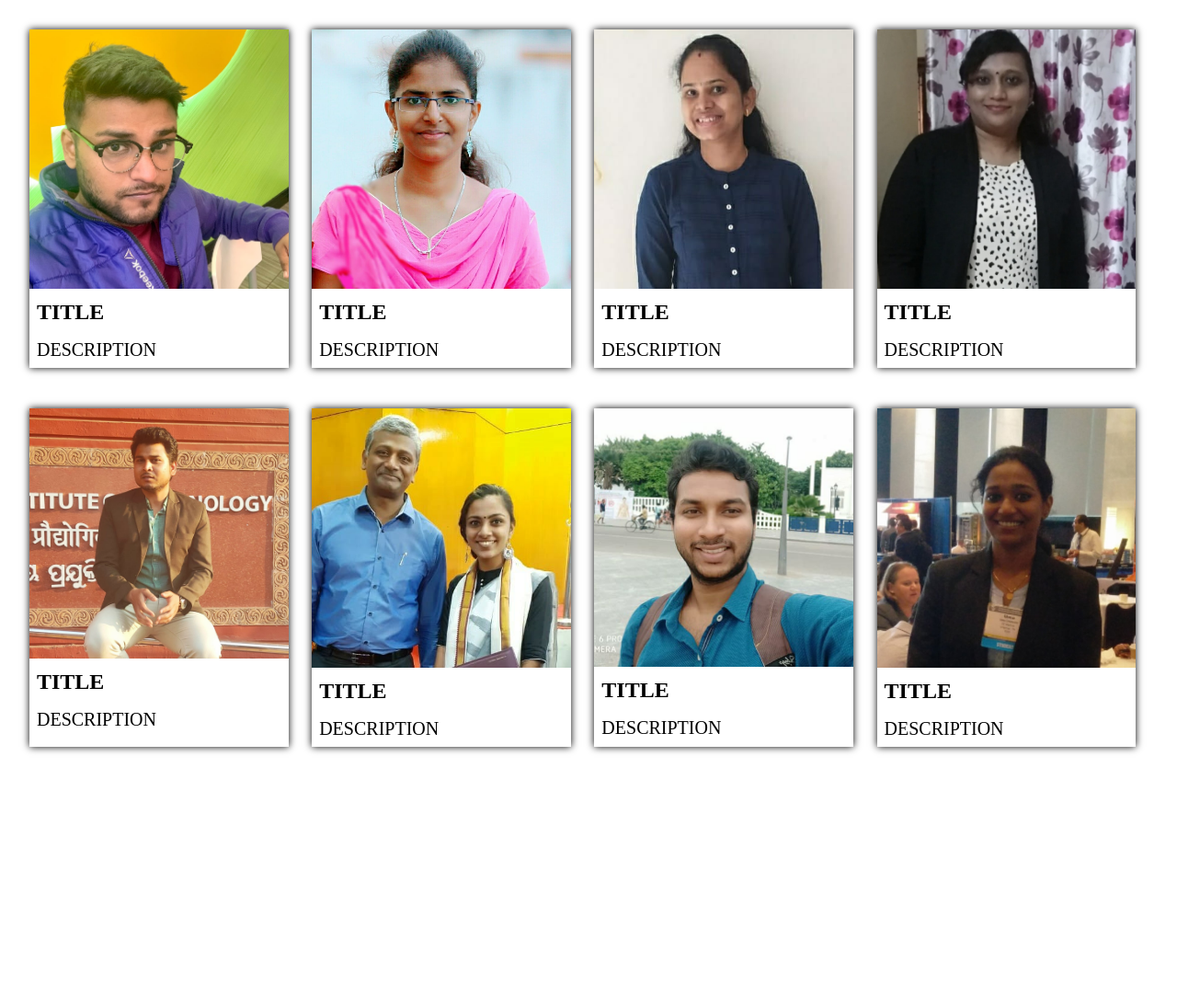
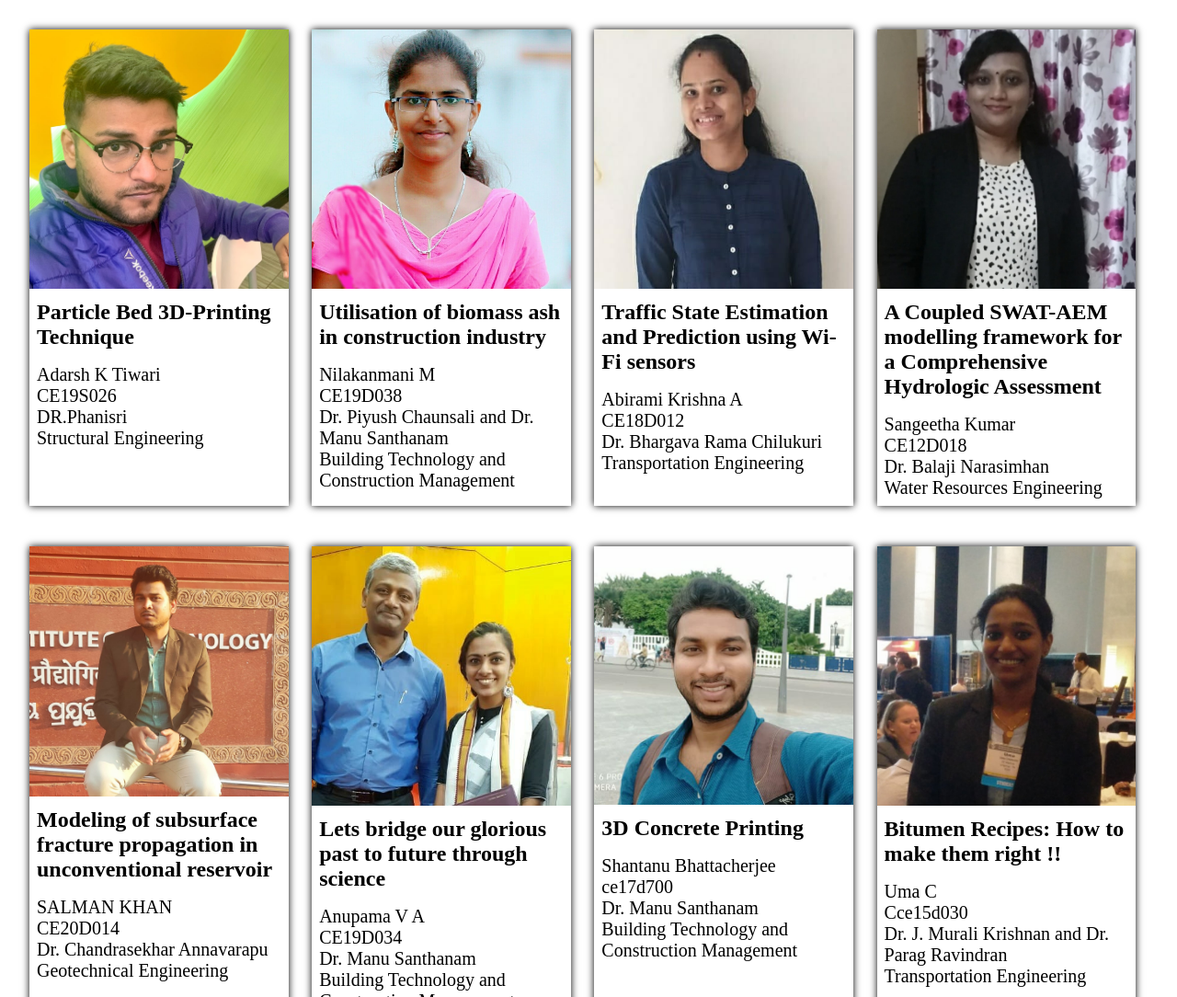
Before and after one commit to santhan09/card_final, a plain HTML site: page index.html in a window 1280 px wide. Shown: the top 1084 px of the page at 92% size. Before the commit the page ends 825 px from the top, so only its background shows below. Drawn offline with Linux system fonts and the light colour scheme.

Commit message:
Update index.html

```diff
--- a/index.html
+++ b/index.html
@@ -9,23 +9,23 @@
 <div id="cards">
   <div>
       <a href="https://www.youtube.com/watch?v=MeII4MjU27o" target="_blank"><img class="thumbnail" src="1.jpeg" ></a>
-      <p class="card-title">TITLE</p>
-      <p class="card-details">DESCRIPTION</p>
+      <p class="card-title">Particle Bed 3D-Printing Technique</p>
+      <p class="card-details">Adarsh K Tiwari <br> CE19S026 <br> DR.Phanisri <br> Structural Engineering</p>
   </div>
   <div>
       <a href="https://www.youtube.com/watch?v=K0l5DQZ4uK4" target="_blank"><img class="thumbnail" src="2.jpeg"></a>
-      <p class="card-title">TITLE</p>
-      <p class="card-details">DESCRIPTION</p>
+      <p class="card-title">Utilisation of biomass ash in construction industry</p>
+      <p class="card-details"> Nilakanmani M <br> CE19D038 <br>  Dr. Piyush Chaunsali and Dr. Manu Santhanam <br> Building Technology and Construction Management</p>
   </div>
   <div>
       <a href="https://www.youtube.com/watch?v=VkSq7O-CnK4" target="_blank"><img class="thumbnail" src="3.jpeg"></a>
-      <p class="card-title">TITLE</p>
-      <p class="card-details">DESCRIPTION</p>
+      <p class="card-title">Traffic State Estimation and Prediction using Wi-Fi sensors</p>
+      <p class="card-details">Abirami Krishna A <br> CE18D012 <br> Dr. Bhargava Rama Chilukuri <br> Transportation Engineering</p>
   </div>
   <div>
       <a href="https://www.youtube.com/watch?v=gbadRtb7KNc" target="_blank"><img class="thumbnail" src="4.jpeg"></a>
-      <p class="card-title">TITLE</p>
-      <p class="card-details">DESCRIPTION</p>
+      <p class="card-title">A Coupled SWAT-AEM modelling framework for a Comprehensive Hydrologic Assessment</p>
+      <p class="card-details">Sangeetha Kumar <br> CE12D018 <br> Dr. Balaji Narasimhan <br> Water Resources Engineering</p>
   </div>
 </div>
 
@@ -33,23 +33,23 @@
 <div id="cards">
     <div>
         <a href="https://www.youtube.com/watch?v=OzeaEeuX7eU" target="_blank"><img class="thumbnail" src="5.jpeg" ></a>
-        <p class="card-title">TITLE</p>
-        <p class="card-details">DESCRIPTION</p>
+        <p class="card-title">Modeling of subsurface fracture propagation in unconventional reservoir</p>
+        <p class="card-details">SALMAN KHAN <br> CE20D014 <br> Dr. Chandrasekhar Annavarapu <br> Geotechnical  Engineering</p>
     </div>
     <div>
         <a href="https://www.youtube.com/watch?v=lANEyll5hAI" target="_blank"><img class="thumbnail" src="6.jpeg"></a>
-        <p class="card-title">TITLE</p>
-        <p class="card-details">DESCRIPTION</p>
+        <p class="card-title">Lets bridge our glorious past to future through science</p>
+        <p class="card-details">Anupama V A <br> CE19D034 <br> Dr. Manu Santhanam <br> Building Technology and Construction Management</p>
     </div>
     <div>
         <a href="https://www.youtube.com/watch?v=SH3MwIw4eag" target="_blank"><img class="thumbnail" src="7.jpeg"></a>
-        <p class="card-title">TITLE</p>
-        <p class="card-details">DESCRIPTION</p>
+        <p class="card-title">3D Concrete Printing </p>
+        <p class="card-details">Shantanu Bhattacherjee <br> ce17d700 <br> Dr. Manu Santhanam <br> Building Technology and Construction Management</p>
     </div>
     <div>
         <a href="https://www.youtube.com/watch?v=KaSDMg1THhU" target="_blank"><img class="thumbnail" src="8.jpeg"></a>
-        <p class="card-title">TITLE</p>
-        <p class="card-details">DESCRIPTION</p>
+        <p class="card-title">Bitumen Recipes: How to make them right !!</p>
+        <p class="card-details">Uma C <br> Cce15d030 <br> Dr. J. Murali Krishnan and Dr. Parag Ravindran <br> Transportation Engineering</p>
     </div>
   </div>
 
```
